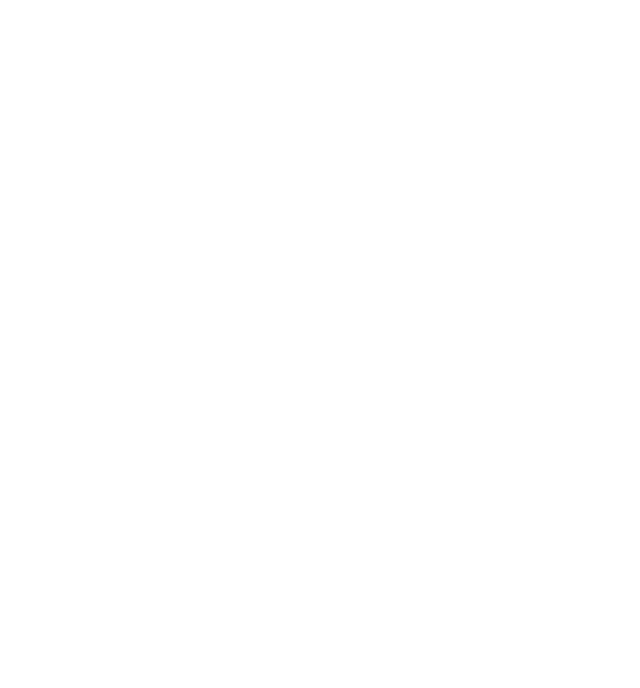
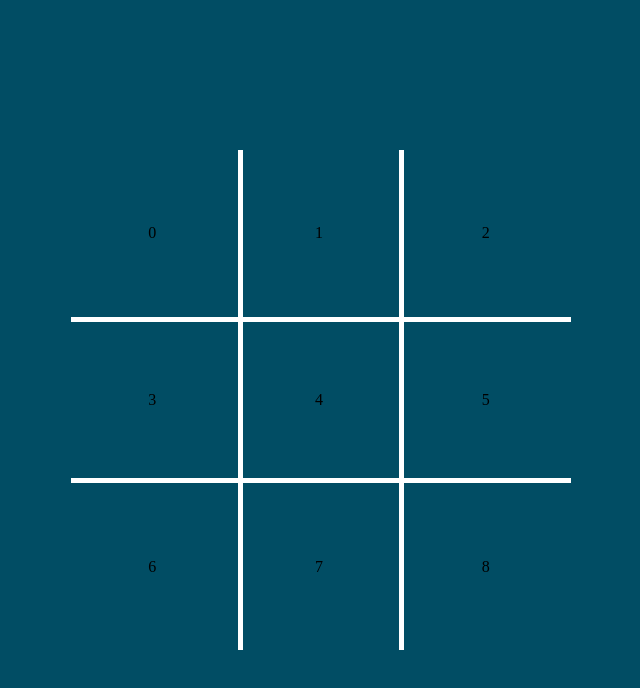
Before and after one commit to MichaelAlexanderBryant/tic-tac-toe, a plain HTML site: page index.html in a window 1280 px wide. Shown: the whole page, without its empty margins (319-959 px from the left). Drawn offline with Linux system fonts and the light colour scheme.

Commit message:
Create gameboard with HTML and CSS

```diff
--- a/index.html
+++ b/index.html
@@ -5,26 +5,19 @@
     <meta http-equiv="X-UA-Compatible" content="IE=edge">
     <meta name="viewport" content="width=device-width, initial-scale=1.0">
     <title>tic tac toe</title>
+    <link rel="stylesheet" href="style.css">
 </head>
 <body>
-    <div id="container">
-        <div id="gameboard">
-            <div class="row">
-                <div id="0" class="column">&nbsp;</div>
-                <div id="1" class="column">&nbsp;</div>
-                <div id="2" class="column">&nbsp;</div>
-            </div>
-            <div class="row">
-                <div id="3" class="column">&nbsp;</div>
-                <div id="4" class="column">&nbsp;</div>
-                <div id="5" class="column">&nbsp;</div>
-            </div>
-            <div class="row">
-                <div id="6" class="column">&nbsp;</div>
-                <div id="7" class="column">&nbsp;</div>
-                <div id="8" class="column">&nbsp;</div>
-            </div>
-        </div>
+    <div id="gameboard">
+            <div id="zero0" class="square"><span>0&nbsp;</span></div>
+            <div id="one1" class="square"><span>1&nbsp;</span></div>
+            <div id="two2" class="square"><span>2&nbsp;</span></div>
+            <div id="three3" class="square"><span>3&nbsp;</span></div>
+            <div id="four4" class="square"><span>4&nbsp;</span></div>
+            <div id="five5" class="square"><span>5&nbsp;</span></div>
+            <div id="six6" class="square"><span>6&nbsp;</span></div>
+            <div id="seven7" class="square"><span>7&nbsp;</span></div>
+            <div id="eight8" class="square"><span>8&nbsp;</span></div>
     </div>
 </body>
 </html>
--- a/style.css
+++ b/style.css
@@ -0,0 +1,44 @@
+body {
+    margin: 0;
+    padding: 0;
+    display: flex;
+    background-color: #014d64;
+}
+
+#gameboard {
+    height: 500px;
+    width: 500px;
+    position: absolute;
+    top: 50%;
+    left: 50%;
+    margin-right: -50%;
+    transform: translate(-50%, -50%);
+    background-color: #014d64;
+
+    display: grid;
+    grid-template-columns: repeat(3, 1fr);
+    grid-template-rows: repeat(3, 1fr);
+}
+
+.square {
+    /* border: 2px solid white; */
+    display: flex;
+    justify-content: center;
+    align-items: center;
+
+}
+
+#one1, #four4, #seven7  {
+    border-left: 5px solid white;
+    border-right: 5px solid white;
+}
+
+#three3, #five5 {
+    border-top: 5px solid white;
+    border-bottom: 5px solid white;
+}
+
+#four4 {
+    border-top: 5px solid white;
+    border-bottom: 5px solid white;
+}
```
